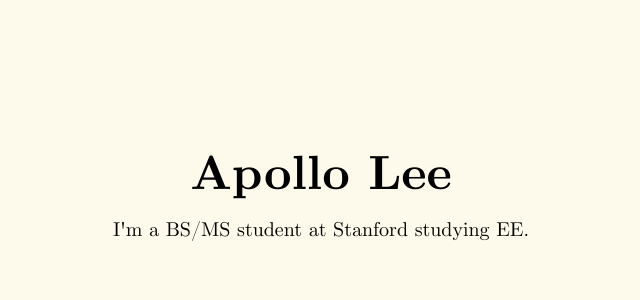
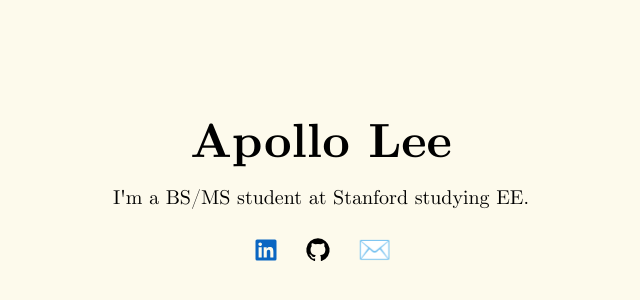
Before and after one commit to apollolee3/personal, a Next.js app: page / in a window 1280 px wide. Shown: the part 202-502 px from the top of the page, without its empty margins (319-959 px from the left). Built offline with nearby package versions, Linux system fonts and the light colour scheme.

Commit message:
Added icons

```diff
--- a/app/page.js
+++ b/app/page.js
@@ -14,6 +14,22 @@ export default function Home() {
         <p className="mt-4 text-xl text-black font-[var(--font-cmu-serif)]">
           I'm a BS/MS student at Stanford studying EE.
         </p>
+
+        {/* Social Icons */}
+        <div className="flex space-x-6 mt-6">
+          <a href="https://www.linkedin.com/in/apollo-lee/" target="_blank" rel="noopener noreferrer">
+            <img src="/icons/linkedin-svgrepo-com.svg" alt="LinkedIn" className="w-7 h-7 hover:scale-110 transition-transform" />
+          </a>
+          <a href="https://github.com/apollolee3" target="_blank" rel="noopener noreferrer">
+            <img src="/icons/github-svgrepo-com.svg" alt="GitHub" className="w-7 h-7 hover:scale-110 transition-transform" />
+          </a>
+          <a
+            href="mailto:apollo1@stanford.edu"
+            className="relative top-[-3.6px] text-[27px] left-[1.5px] hover:scale-110 transition-transform"
+          >
+            ✉️
+          </a>
+        </div>
       </div>
     </>
   );
```
Also changed, not shown: public/icons/github-svgrepo-com.svg (added), public/icons/linkedin-svgrepo-com.svg (added).
